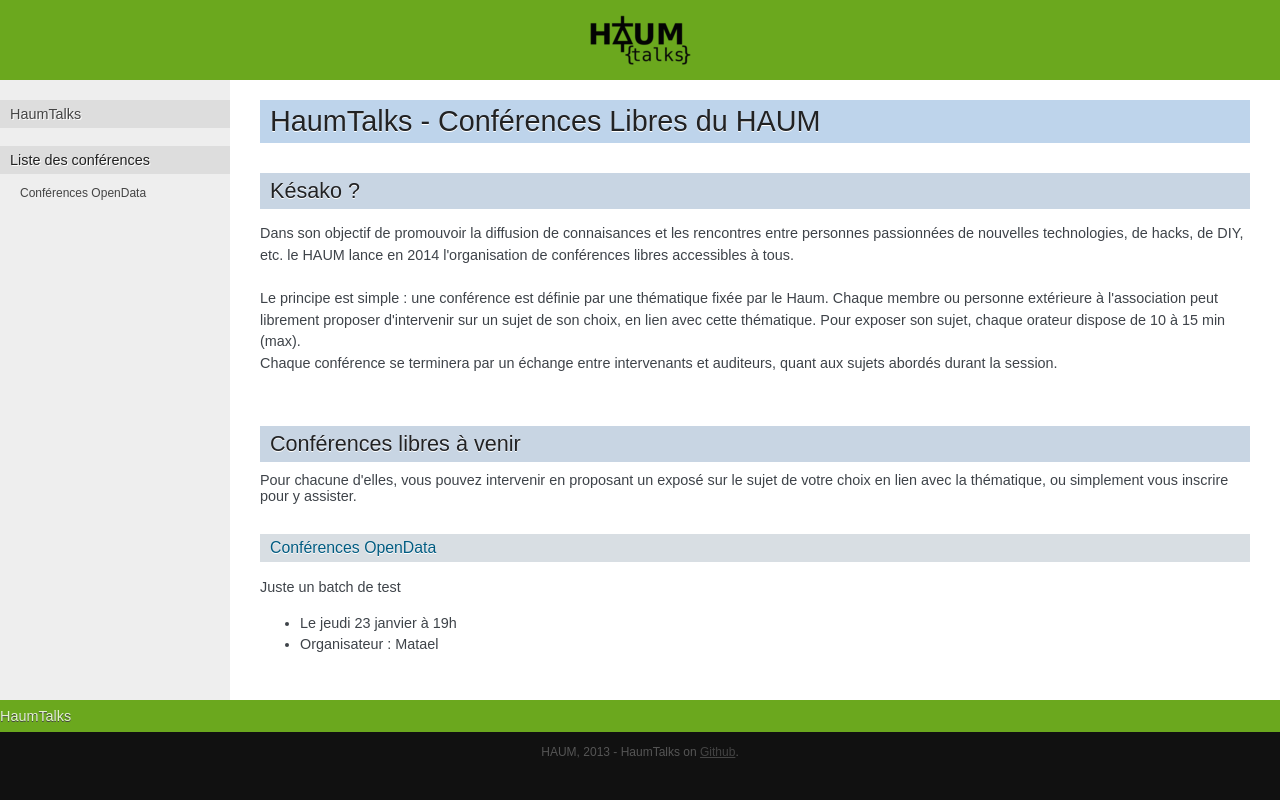
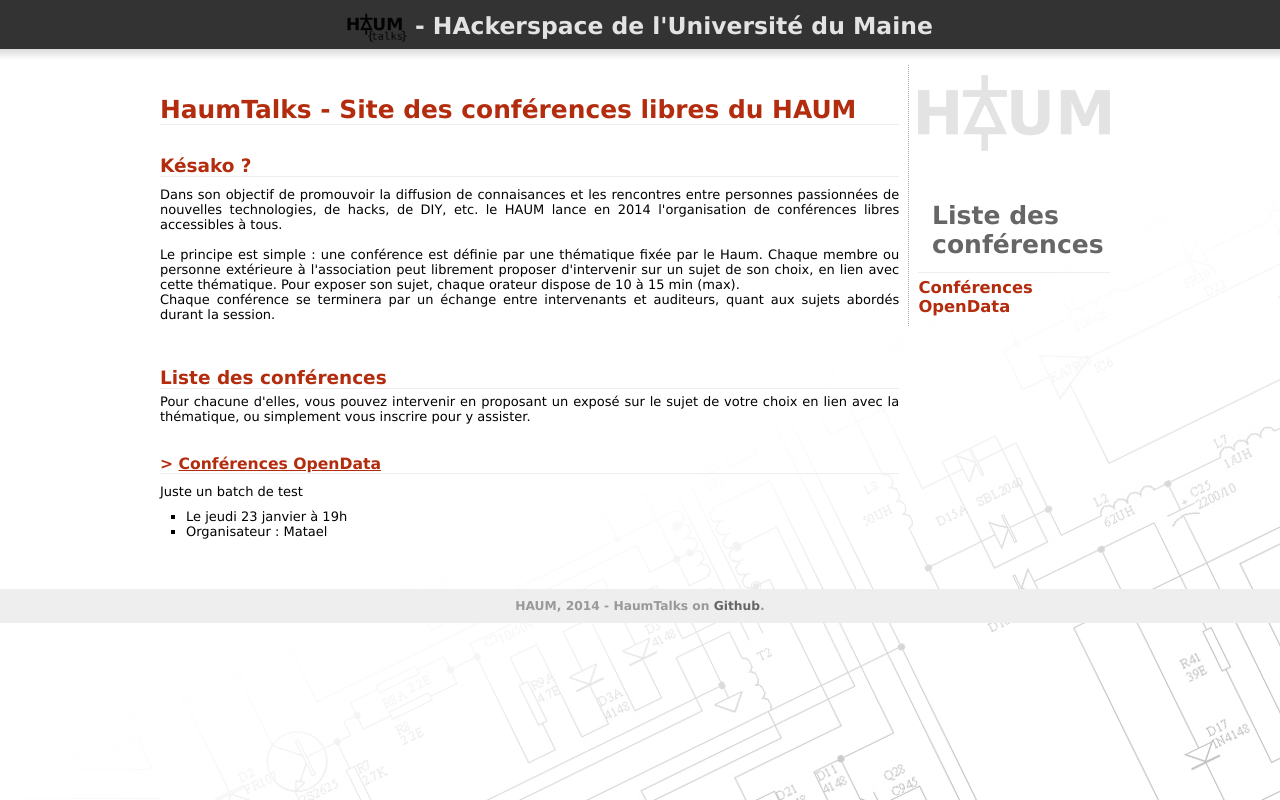
Before and after one commit to haum/haumtalks, a Django app: page // in a window 1280 px wide. Run offline with Django 3.2, Linux system fonts and the light colour scheme; data comes from the database, SQL or seed files in the repository; data that the repository does not hold is empty; parts of the project's set-up code (start-up, migrations or seed data) failed here and were passed over.

Commit message:
new design inspired from haum.org

```diff
--- /dev/null
+++ b/static/style.css
@@ -0,0 +1,129 @@
+@charset "utf-8";
+* {
+	margin: 0px; padding: 0px;
+}
+a {
+	color:#B32C0E;
+}
+a:hover {
+	color:#000000;
+	text-decoration:none;
+}
+body {
+	background: #fff url(bg.png) no-repeat bottom right fixed;
+	font-family:Verdana, Arial, Helvetica, sans-serif;
+}
+
+header {
+	background: #333 url(ombre.png) repeat-x bottom;
+	color: #e3e3e3;
+	font-size: 1.4ex;
+	font-weight: bold;
+	text-align: center;
+	padding: 2px 2px 18px 2px;
+}
+header h1 {
+	margin-top: 10px;
+	border: none;
+}
+header a, header a:hover {
+	color: #e3e3e3;
+	text-decoration: none;
+}
+header img {
+	height: 2.3ex;
+	vertical-align: middle;
+}
+#logo {
+	width: 100%;
+}
+#haum_in {
+	width: 75%;
+	margin: 0 auto;
+	font-size: small;
+}
+#haum_in nav {
+	width: 20%;
+	padding: 1%;
+	border-left: 1px dotted #aaa;
+	float: right;
+	font-size: 2.3ex;
+}
+#haum_in nav ul {
+	list-style: none;
+	margin-left: 0;
+}
+#haum_in nav a {
+	font-weight: bold;
+	text-decoration: none;
+}
+#haum_in nav h2, #haum_in nav li {
+	border-bottom: 1px solid #eee;
+}
+#haum_in nav h2 {
+	font-size: 2.8ex;
+	padding: 1ex;
+	color: #666;
+}
+#haum_in article {
+	width: 77%;
+	float: left;
+	padding-bottom: 50px;
+	text-align: justify;
+}
+h1, h2, h3, h4, h5 {
+	color:#B32C0E;
+	font-weight:bold;
+	margin-top: 30px;
+	margin-bottom: 5px;
+	border-bottom: 1px solid #eee;
+}
+h1 { font-size: 3.5ex; }
+h2 { font-size: 2.6ex; }
+h3 { font-size: 2.4ex; }
+h4 { font-size: 2.2ex; }
+h5 { font-size: 2.0ex; }
+p {
+	margin: 10px 0;
+}
+ul {
+	list-style: square outside;
+	margin-left: 2em;
+}
+ul ul {
+	list-style: circle inside;
+}
+pre {
+    padding: 10px;
+    background-color: White;
+    color: #222;
+    line-height: 1.2em;
+    border: 1px solid #C6C9CB;
+    font-size: 1.1em;
+    margin: 1.5em 0 1.5em 0;
+    -webkit-box-shadow: 1px 1px 1px #d8d8d8;
+    -moz-box-shadow: 1px 1px 1px #d8d8d8;
+}
+tt {
+    background-color: #ecf0f3;
+    color: #222;
+    font-size: 1.1em;
+    font-family: monospace;
+}
+.headerlink {
+	display: none;
+}
+footer {
+	background: #eee;
+	color: #999;
+	font-size: 1.4ex;
+	font-weight: bold;
+	text-align: center;
+	padding: 10px;
+	margin-top: 16px;
+	clear: both;
+}
+footer a {
+	color: #666;
+	text-decoration: none;
+}
--- a/talksplanning/templates/base.html
+++ b/talksplanning/templates/base.html
@@ -8,50 +8,30 @@
 
 	<title>HaumTalks - Conférences Libres du HAUM</title>
 
+  <link rel="stylesheet" href="{{STATIC_URL}}/style.css" type="text/css" />
 
-  <link rel="stylesheet" href="{{STATIC_URL}}/nature.css" type="text/css" />
-  <link rel="stylesheet" href="{{STATIC_URL}}/pygments.css" type="text/css" />
-
-    {% block extraHead %}
-    {% endblock %}
   </head>
   <body>
-	<div style="background-color: #6BA81E; text-align: center; padding: 15px 15px 15px 15px">
-		<a href="#">
-			<img src="{{STATIC_URL}}/haumtalks_small.png" border=0 alt="HAUM"/>
-		</a>
-	</div>
+    <header>
+    <h1><a href="#"><img src="{{STATIC_URL}}/haumtalks_small.png" border=0 alt="HAUM"/> - HAckerspace de l'Université du Maine</a></h1>
+    </header>
 
+  	<div id="haum_in">
+      <article>
+        {% block content %}
+        {% endblock %}
+      </article>
+      <nav>
+      <a href="http://talks.haum.org/"><img id="logo" src="{{STATIC_URL}}/haum.png" alt="HAUM"/></a>
 
-  <div class="document">
-    <div class="documentwrapper">
-      <div class="bodywrapper">
-        <div class="body">
-          <div class="section" id="haum-hackerspace-de-l-universite-du-maine">
-            {% block content %}
-            {% endblock %}
-          </div>
-        </div>
-      </div>
-    </div>
-    <div class="sphinxsidebar">
-      <div class="sphinxsidebarwrapper">
-		<h3><a href={% url 'home' %}>HaumTalks</a></h3>
-		<br />
-	  {% block sidebar %}
-	  {% endblock %}
-      </div>
+	    {% block sidebar %}
+	    {% endblock %}
+      </nav>
     </div>
 
-    <div class="clearer"></div>
-  </div>
-  <div class="related">
-    <h3>Navigation</h3>
-    <li><a href="#">HaumTalks</a></li>
-  </div>
-  <div class="footer">
-    HAUM, 2013 - HaumTalks on <a href="http://github.com/haum/haumtalks" target="_blank">Github</a>.
-  </div>
+  <footer>
+    HAUM, 2014 - HaumTalks on <a href="http://github.com/haum/haumtalks" target="_blank">Github</a>.
+  </footer>
 
   </body>
 </html>
--- a/talksplanning/templates/batch_detail.html
+++ b/talksplanning/templates/batch_detail.html
@@ -31,6 +31,7 @@
 
   <p>
   Ci-après la liste des talks associés à cette conférences.<br /><br />
+  </p>
 
   <b>Proposer un talk ?</b><br />
   Si vous souhaitez proposer un talk sur un sujet de votre choix, vous pouvez le faire via notre <b><a href={% url 'talk_form' batch.id %}>formulaire de soumission</a></b>.
@@ -48,8 +49,9 @@
 {% endblock %}
 
 {% block sidebar %}
-  {% batch_list %}
-	<h3>Liste des talks</h3>
+  <h5><a href="http://talks.haum.org">Accueil HAUMTalks</a></h5>
+  {# {% batch_list %} #}
+	<h2>Talks</h2>
     <ul>
       {% for t in talks %}
         <li><a href="#{{t.titre|lower|cut:" "}}">{{t.titre}}</a>
--- a/talksplanning/templates/batch_listtag.html
+++ b/talksplanning/templates/batch_listtag.html
@@ -1,5 +1,5 @@
 {% if batches %}
-<h3>Liste des conférences</h3>
+<h2>Conférences</h2>
 <ul>
 	{% for b in batches %}
 	<li><a href="{% url 'batch_detail' b.id %}">{{b}}</a></li>
--- a/talksplanning/templates/home.html
+++ b/talksplanning/templates/home.html
@@ -2,7 +2,7 @@
 
 {% block content %}
 
-  <h1>HaumTalks - Conférences Libres du HAUM</h1>
+  <h1>HaumTalks - Site des conférences libres du HAUM</h1>
 
   <h2>Késako ?</h2>
   <p>
@@ -12,14 +12,14 @@
     Pour exposer son sujet, chaque orateur dispose de 10 à 15 min (max). <br />
     Chaque conférence se terminera par un échange entre intervenants et auditeurs, quant aux sujets abordés durant la session. <br /><br />
 
-  <h2>Conférences libres à venir</h2>
+  <h2>Liste des conférences</h2>
 
     Pour chacune d'elles, vous pouvez intervenir en proposant un exposé sur le sujet de votre choix en lien avec la thématique, ou simplement vous inscrire pour y assister.
   </p>
 
   {% for b in batches %}
       <div id="#batch_{{b.id}}">
-        <h4><a href={% url 'batch_detail' b.id %}>{{b.theme}}</a></h4>
+        <h4> > <a href={% url 'batch_detail' b.id %}>{{b.theme}}</a></h4>
         <p>{{b.description}}</p>
         <ul>
           {% if b.programme %}
@@ -35,7 +35,7 @@
 {% endblock %}
 
 {% block sidebar %}
-  <h3>Liste des conférences</h3>
+  <h2>Liste des conférences</h2>
   {% for b in batches %}
       <ul><a href="#batch_{{b.id}}">{{b.theme}}</a></ul>
   {% endfor %}
--- a/talksplanning/templates/talk_form.html
+++ b/talksplanning/templates/talk_form.html
@@ -52,6 +52,6 @@
 {% endblock %}
 
 {% block sidebar %}
-	<h3><a href={% url 'batch_detail' batch.id %}>Revenir à la conférence</a></h3>
-	{% batch_list %}
+	<h5><a href={% url 'batch_detail' batch.id %}>Revenir à la conférence</a></h5>
+  {# {% batch_list %} #}
 {% endblock %}
```
Also changed, not shown: static/bg.png (added), static/haum.png, static/ombre.png (added).
